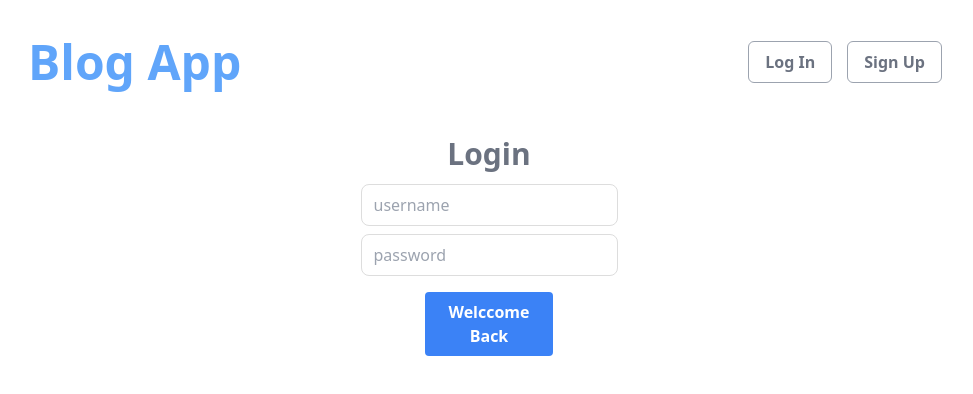
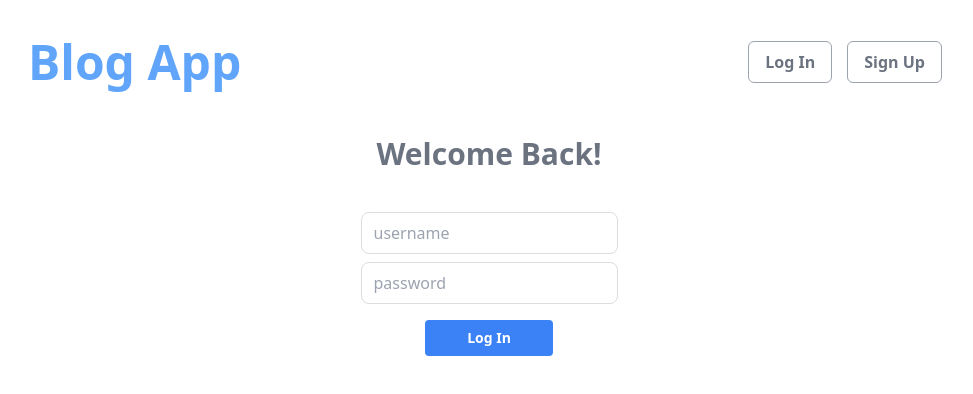
Before and after one commit to edm1001/mern-blog, a React (Create React App) app in the folder client/: page /login in a window 1280 px wide. Shown: the top 394 px of the page, without its empty margins (151-1124 px from the left). Built offline with nearby package versions, Linux system fonts and the light colour scheme; no server answers.

Commit message:
delete post only for logged in users

```diff
--- a/client/src/App.css
+++ b/client/src/App.css
@@ -113,10 +113,7 @@ div.post-page div.image img {
   object-fit: contain;
   object-position: center center;
 }
-div.post-page a {
-  color: #333;
-  text-decoration: underline;
-}
+
 div.post-page h1 {
   text-align: center;
 }
--- a/client/src/pages/LoginPage.jsx
+++ b/client/src/pages/LoginPage.jsx
@@ -35,7 +35,7 @@ const LoginPage = () => {
   return (
     <div className="flex justify-center items-center mt-5">
       <form className="block text-center" onSubmit={login}>
-        <h1 className="font-bold mb-3 text-3xl text-gray-500">Login</h1>
+        <h1 className="font-bold mb-10 text-3xl text-gray-500">Welcome Back!</h1>
         <input
           type="text"
           value={username}
@@ -50,8 +50,8 @@ const LoginPage = () => {
           placeholder="password"
           className="w-full mb-4 px-3 py-2 border rounded-lg items-center"
         />
-        <button className="w-1/2 bg-blue-500 hover:bg-blue-700 text-white font-bold py-2 px-4 rounded">
-          Welccome Back
+        <button className="w-1/2 bg-blue-500 hover:bg-blue-700 text-white font-bold py-2 px-4 rounded text-sm">
+          Log In
         </button>
       </form>
     </div>
--- a/client/src/pages/PostPage.jsx
+++ b/client/src/pages/PostPage.jsx
@@ -24,8 +24,9 @@ function PostPage() {
       <time>{formatISO9075(new Date(postInfo.createdAt))}</time>
       <div>by @{postInfo.author.username}</div>
       {userInfo.id === postInfo.author._id && (
-        <div className="edit-row">
-          <Link className="edit-btn" to={`/edit/${postInfo._id}`}>
+        <div className="edit-row  bg-red text-green">
+          <Link to={`/edit/${postInfo._id}`} className="no-underline">
+            <button className="bg-green-700 text-white flex p-3 rounded-lg hover:border-green-400 hover:bg-white hover:text-green-700 border-2 border-green-700">
               <svg
                 xmlns="http://www.w3.org/2000/svg"
                 fill="none"
@@ -41,12 +42,15 @@ function PostPage() {
                 />
               </svg>
               Edit Post
+            </button>
           </Link>
         </div>
       )}
-
+      {userInfo.id === postInfo.author._id && (
         <div className="delete-row">
+          {/*delete*/}
           <Link className="delete-btn" to={`/delete/${postInfo._id}`}>
+            <button className="bg-red-700 text-white flex px-1 py-3 rounded-lg hover:border-red-400 hover:bg-white hover:text-red-500 border-2 border-red-700">
               <svg
                 xmlns="http://www.w3.org/2000/svg"
                 fill="none"
@@ -61,9 +65,11 @@ function PostPage() {
                   d="m14.74 9-.346 9m-4.788 0L9.26 9m9.968-3.21c.342.052.682.107 1.022.166m-1.022-.165L18.16 19.673a2.25 2.25 0 0 1-2.244 2.077H8.084a2.25 2.25 0 0 1-2.244-2.077L4.772 5.79m14.456 0a48.108 48.108 0 0 0-3.478-.397m-12 .562c.34-.059.68-.114 1.022-.165m0 0a48.11 48.11 0 0 1 3.478-.397m7.5 0v-.916c0-1.18-.91-2.164-2.09-2.201a51.964 51.964 0 0 0-3.32 0c-1.18.037-2.09 1.022-2.09 2.201v.916m7.5 0a48.667 48.667 0 0 0-7.5 0"
                 />
               </svg>
+              Delete Post
+            </button>
           </Link>
         </div>
-
+      )}
       <div className="image">
         <img src={`http://localhost:4000/${postInfo.cover}`} alt="" />
       </div>
--- a/client/src/pages/RegisterPage.jsx
+++ b/client/src/pages/RegisterPage.jsx
@@ -21,7 +21,7 @@ const RegisterPage = () => {
   return (
     <div className="flex justify-center items-center mt-5">
     <form className="block text-center" onSubmit={register}>
-      <h1 className="font-bold mb-5 text-3xl text-gray-500">Register</h1>
+      <h1 className="font-bold mb-10 text-3xl text-gray-500">Register</h1>
       <input
         type="text"
         placeholder="username"
```
Lines whose indentation alone changed are shown as unchanged.
